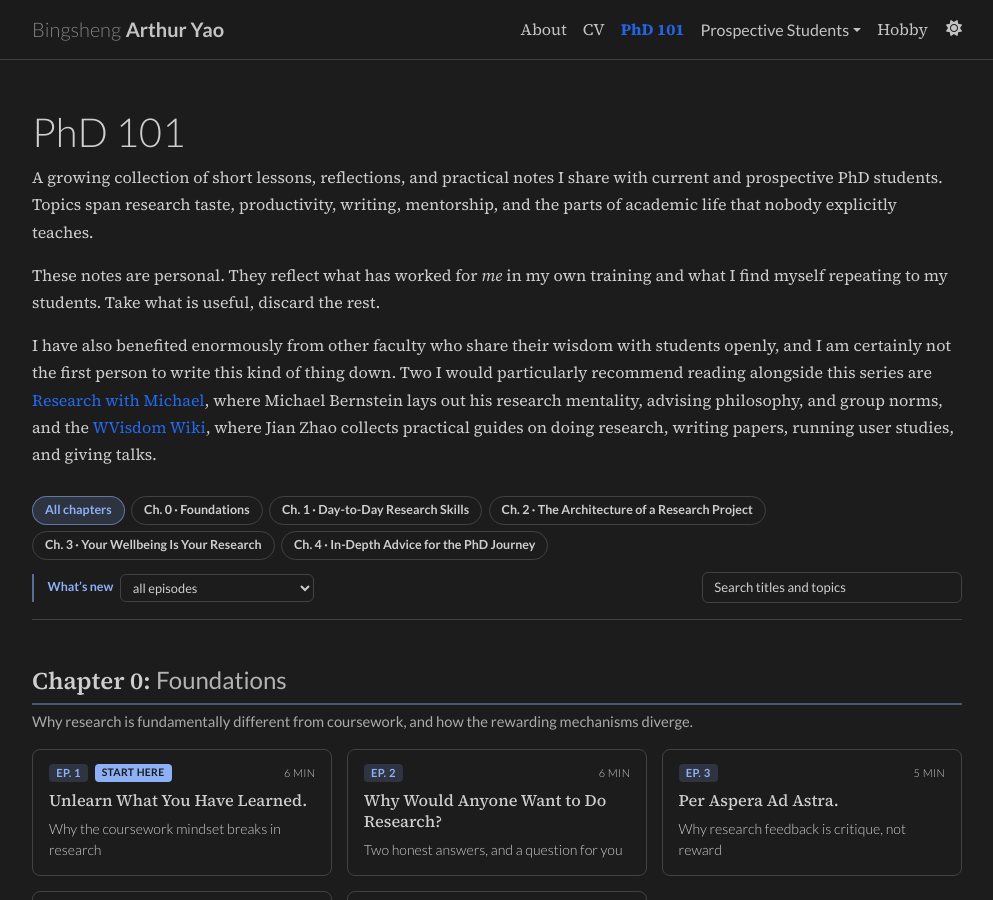
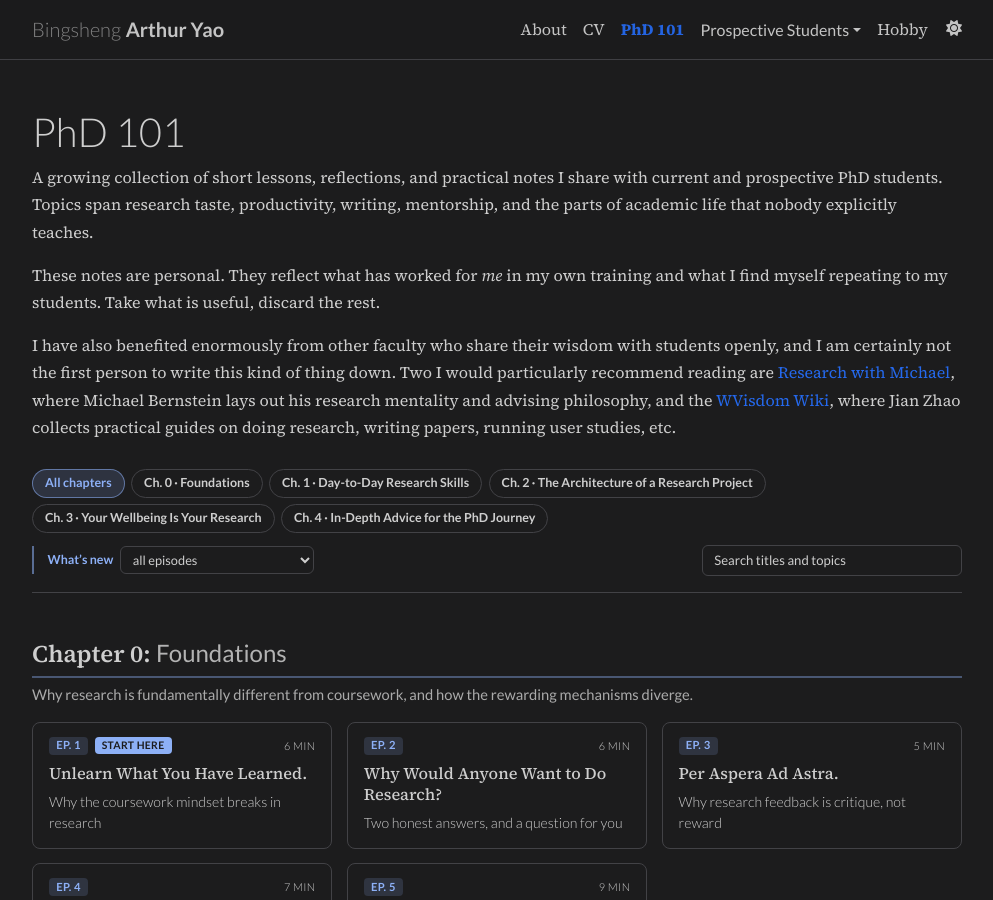
Before and after one commit to WorkInTheDark/WorkInTheDark.github.io, a Jekyll site: the page built from _pages/phd101.md, in a window 1280 px wide and 900 px high. Shown: the whole window, without its empty margins (143-1136 px from the left). Built offline with Jekyll 4.4.1, drawn with Linux system fonts in a browser that asks for light colours; comment, search, counter and statistics services are not loaded; a style sheet for code colours, icons or effects is not loaded.

Commit message:
Update phd101.md

```diff
--- a/_pages/phd101.md
+++ b/_pages/phd101.md
@@ -11,7 +11,7 @@
 
 These notes are personal. They reflect what has worked for *me* in my own training and what I find myself repeating to my students. Take what is useful, discard the rest.
 
-I have also benefited enormously from other faculty who share their wisdom with students openly, and I am certainly not the first person to write this kind of thing down. Two I would particularly recommend reading alongside this series are [Research with Michael](https://hci.stanford.edu/msb/gettingstarted/), where Michael Bernstein lays out his research mentality, advising philosophy, and group norms, and the [WVisdom Wiki](https://wvisdom.notion.site/), where Jian Zhao collects practical guides on doing research, writing papers, running user studies, and giving talks.
+I have also benefited enormously from other faculty who share their wisdom with students openly, and I am certainly not the first person to write this kind of thing down. Two I would particularly recommend reading are [Research with Michael](https://hci.stanford.edu/msb/gettingstarted/), where Michael Bernstein lays out his research mentality and advising philosophy, and the [WVisdom Wiki](https://wvisdom.notion.site/), where Jian Zhao collects practical guides on doing research, writing papers, running user studies, etc.
 
 {% assign chapters = site.phd101 | group_by: "chapter" | sort: "name" %}
 {% if chapters.size > 0 %}
```
